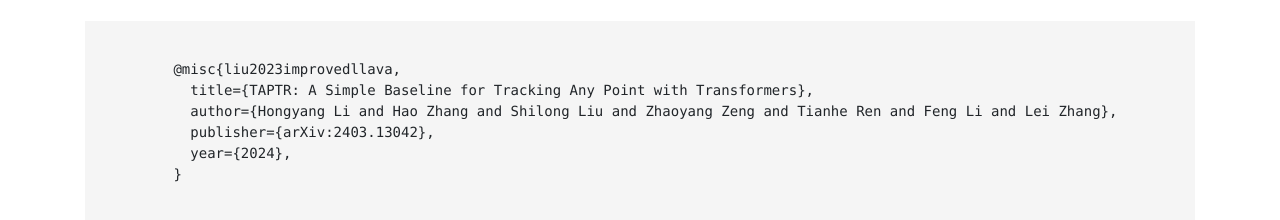
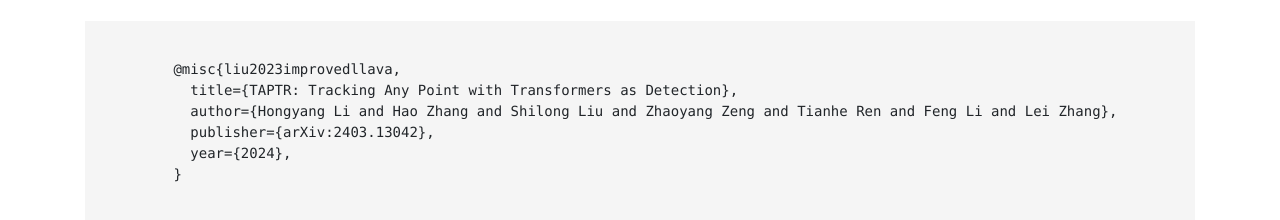
Before and after one commit to taptr/taptr.github.io, a plain HTML site: page index.html in a window 1280 px wide. Shown: the part 3072-3292 px from the top of the page. Drawn offline with nearby package versions, Linux system fonts and the light colour scheme; a script that the page names is missing; some icons are missing; a web font is replaced by a local one.

Commit message:
update bib

```diff
--- a/index.html
+++ b/index.html
@@ -6,7 +6,7 @@
   <meta name="description" content="Visual Instruction Tuning">
   <meta name="keywords" content="multimodal chatbot">
   <meta name="viewport" content="width=device-width, initial-scale=1">
-  <title>TAPTR: A Simple Baseline for <u>T</u>racking <u>A</u>ny <u>P</u>oint with <u>TR</u>ansformers</title>
+  <title>TAPTR: <u>T</u>racking <u>A</u>ny <u>P</u>oint with <u>TR</u>ansformers as Detection</title>
 
   <link rel="stylesheet" href="https://fonts.googleapis.com/css?family=Google+Sans|Noto+Sans|Castoro">
   <link rel="stylesheet" href="https://cdn.jsdelivr.net/npm/bulma@0.9.1/css/bulma.min.css">
@@ -368,7 +368,7 @@ function showSlides() {
       <h2 class="title">BibTeX</h2>
       <pre><code>
         @misc{liu2023improvedllava,
-          title={TAPTR: A Simple Baseline for Tracking Any Point with Transformers},
+          title={TAPTR: Tracking Any Point with Transformers as Detection},
           author={Hongyang Li and Hao Zhang and Shilong Liu and Zhaoyang Zeng and Tianhe Ren and Feng Li and Lei Zhang},
           publisher={arXiv:2403.13042},
           year={2024},
```
